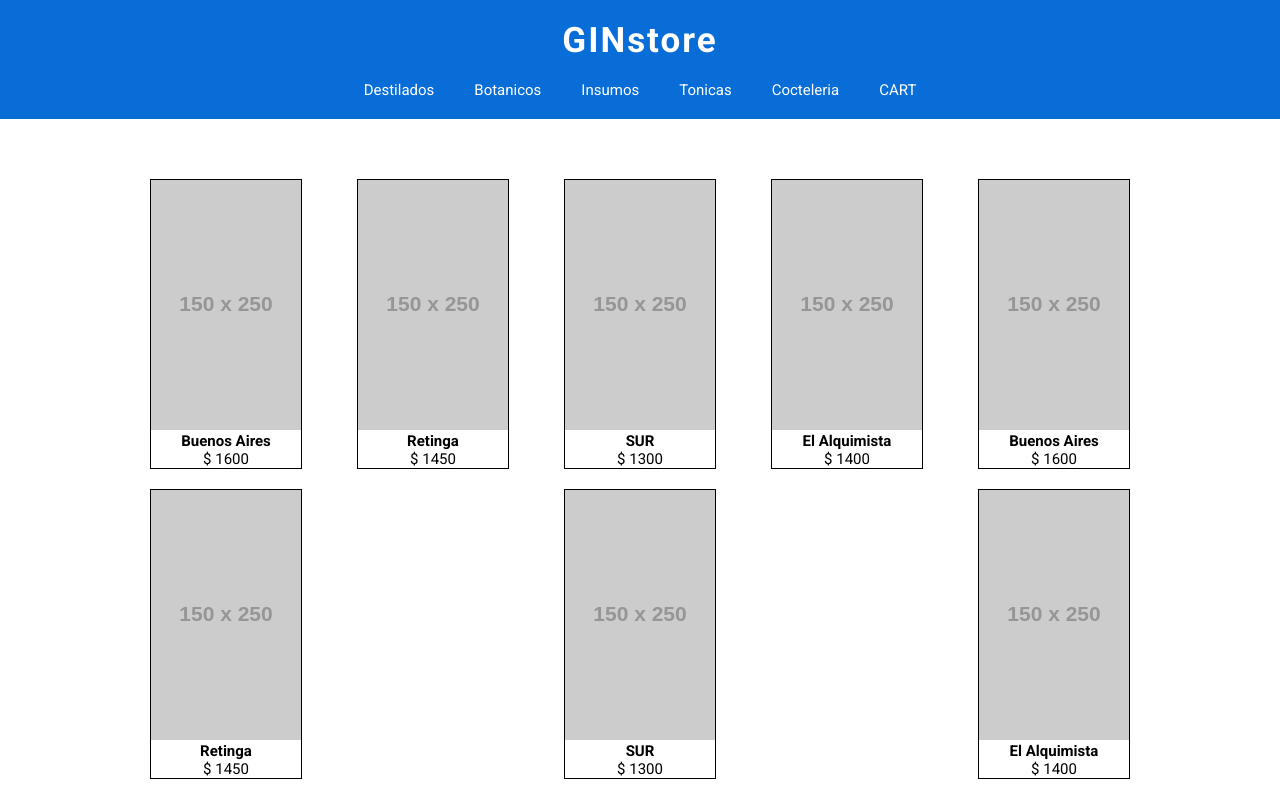
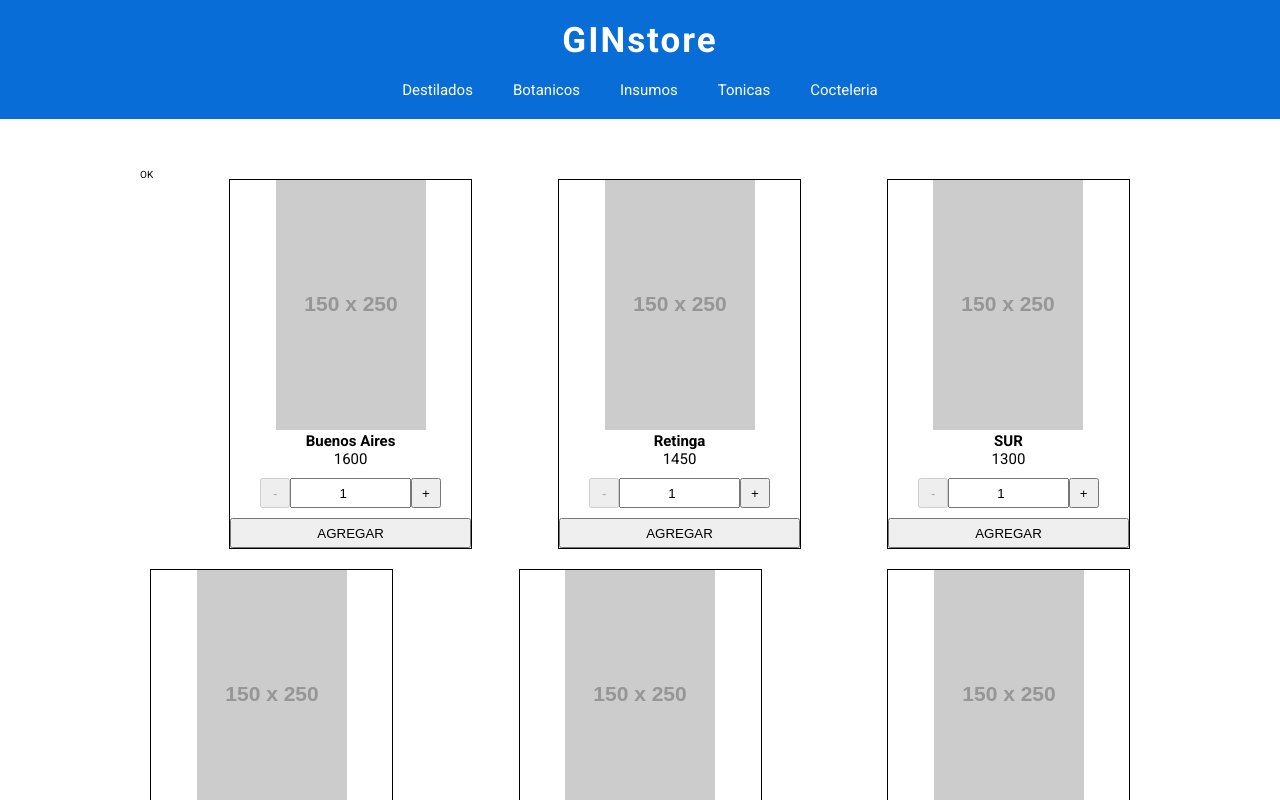
Before and after one commit to santiagovega87/RJ, a React (Create React App) app: page / in a window 1280 px wide. Shown: the top 800 px of the page. Built offline with nearby package versions, Linux system fonts and the light colour scheme.

Commit message:
Sumando y restando productos

```diff
--- a/src/App.jsx
+++ b/src/App.jsx
@@ -5,6 +5,7 @@ import './reset.css';
 import Nav from './components/global/Nav/Nav'
 import Modal from './components/global/Modal/Modal'
 import FeatureProducts from './components/Home/FeatureProducts/FeatureProducts'
+
 
 
 
--- a/src/components/Home/FeatureProducts/FeatureProducts.jsx
+++ b/src/components/Home/FeatureProducts/FeatureProducts.jsx
@@ -1,17 +1,98 @@
+
 import ProductCard from  '../../global/ProductCard/ProductCard'
 import './FeatureProducts.css'
+import {useEffect, useState} from 'react'
 
 const FeatureProducts = () => {
+    const [items, setItems] = useState([])
+
+    //LISTADO DE PRODUCTOS
+    const porducts = [
+        {
+            id: 1,
+            titulo: 'Buenos Aires',
+            precio: 1600,
+        },
+        {
+            id: 2,
+            titulo: 'Retinga',
+            precio: 1450,
+        },
+        {
+            id: 3,
+            titulo: 'SUR',
+            precio: 1300,
+        },
+        {
+            id: 4,
+            titulo: 'El Alquimista',
+            precio: 1400,
+        },
+        {
+            id: 5,
+            titulo: 'HILBING',
+            precio: 1000,
+        },
+        {
+            id: 6,
+            titulo: 'Apostoles 950',
+            precio: 1600,
+        },
+        {
+            id: 7,
+            titulo: 'Heraclito & Macedonio',
+            precio: 1200,
+        },
+        {
+            id: 8,
+            titulo: 'COMUNAL',
+            precio: 1400,
+        },
+    ]
+
+
+    //PROMESA setTime 1s
+    const getProducts = new Promise((resolve, reject) => {
+        setTimeout(() => {
+            resolve(porducts)
+        }, 1000);
+    })
+
+    useEffect(() => {
+        getProducts.then(rta => setItems(rta))
+    }, [])
+
+    // Prueba en consola
+    useEffect(() => {
+        console.log(items)
+    }, [items])
+
+    // MAPEO DE LOS ITEMS -- parecido a un "for"
+    // Prueba en consola
+    useEffect(() => {
+        items.map(items => console.log(items))
+    }, [items])
+
     return(
         <section>
-            <ProductCard titulo='Buenos Aires' precio='$ 1600'/>
+
+            {/*Prueba de cargando*/}
+            {
+                items.length ? <p>OK</p> : <p>cargando</p>
+            }
+            {
+                items.map(items =>
+                    <ProductCard titulo={items.titulo} precio={items.precio}/>
+                )
+            }
+            {/* <ProductCard titulo='Buenos Aires' precio='$ 1600'/>
             <ProductCard titulo='Retinga' precio='$ 1450'/>
             <ProductCard titulo='SUR' precio='$ 1300'/>
             <ProductCard titulo='El Alquimista' precio='$ 1400'/>
             <ProductCard titulo='Buenos Aires' precio='$ 1600'/>
             <ProductCard titulo='Retinga' precio='$ 1450'/>
             <ProductCard titulo='SUR' precio='$ 1300'/>
-            <ProductCard titulo='El Alquimista' precio='$ 1400'/>
+            <ProductCard titulo='El Alquimista' precio='$ 1400'/> */}
         </section>
     )
 }
--- a/src/components/global/Nav/Nav.jsx
+++ b/src/components/global/Nav/Nav.jsx
@@ -14,7 +14,7 @@ function Nav() {
                         <Navitem text='Insumos' url='https://www.google.com'/>
                         <Navitem text='Tonicas' url='https://www.google.com'/>
                         <Navitem text='Cocteleria' url='https://www.google.com'/>
-                        <Navitem text='CART' url='https://www.google.com'/>
+                        {/* <li><a href="#"><i class="fas fa-shopping-cart"></i></a></li> */}
                     </ul>
                 </nav>
             </div>
--- a/src/components/global/ProductCard/ProductCard.css
+++ b/src/components/global/ProductCard/ProductCard.css
@@ -11,3 +11,25 @@ article h3 {
 article p {
     font-size: 1.5rem;
 }
+
+.qty {
+    margin: 10px 0;
+}
+
+.qty button {
+    width: 30px;
+    height: 30px;
+
+}
+
+
+.qty input {
+    height: 30px;
+    width: 50%;
+    text-align: center;
+}
+
+article .btnChartSummit {
+    width: 100%;
+    height: 30px;
+}
--- a/src/components/global/ProductCard/ProductCard.jsx
+++ b/src/components/global/ProductCard/ProductCard.jsx
@@ -1,11 +1,43 @@
 import './ProductCard.css'
+import {useState} from 'react'
 
 const ProductCard = ({titulo, precio}) => {
+    const[qty, setearQty] = useState(1);
+
+    const clickResta = () => {
+        if(qty > 1) {
+            setearQty(qty - 1)
+        }
+    }
+
+    const clickSuma = () => {
+        if(qty) {
+            setearQty(qty + 1)
+        }
+    }
+
+    const add = () => {
+        alert(`Agregaste ${qty} a tu carrito de compras`)
+    }
+
     return (
         <article>
             <img src="https://placehold.it/150x250" alt=""/>
             <h3>{titulo}</h3>
             <p>{precio}</p>
+            <div className="qty">
+                <button
+                    disabled={qty == 1 ? 'disable' : null}
+                    onClick={clickResta}
+                >-</button>
+                <input type="number" value={qty} readOnly/>
+                <button
+                    onClick={clickSuma}
+                > +</button>
+            </div>
+            <button className='btnChartSummit'
+                onClick={add}
+            >AGREGAR</button>
         </article>
     )
 }
```
Also changed, not shown: 1 other file (tests, documents, lock files or other folders).
